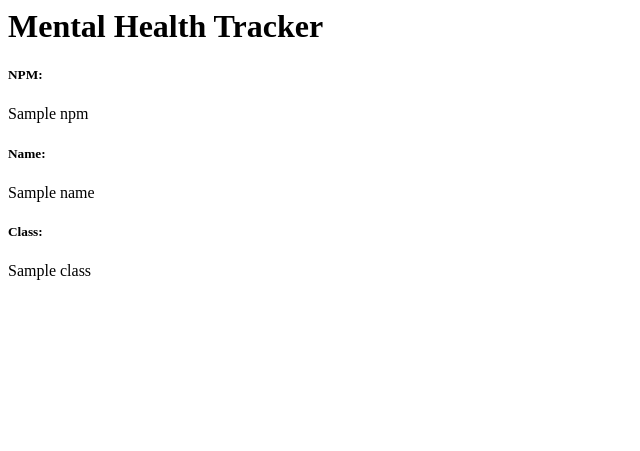
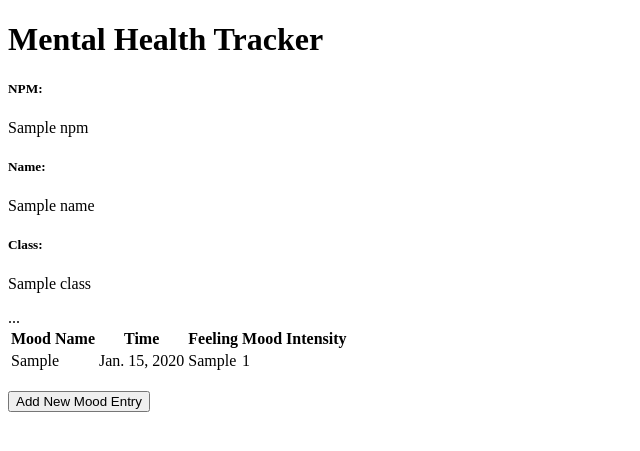
Before and after one commit to isaacboentoro/mental-health-tracker, a Django app: template main/templates/main.html in a window 1280 px wide. Shown: the top 451 px of the page, without its empty margins (0-640 px from the left). Run offline with Django 5.2, Linux system fonts and the light colour scheme; tables that the repository leaves empty hold one stand-in row (values such as "Sample post"); the template is opened without the code that fills it: values that come from a table or form of the project are taken from there, most other values are stand-ins (such as "Sample title", 1, 10 or a date in 2020).

Commit message:
Commplete Tutorial 2 (Add MoodEntry form and autodeployment to PWS)

```diff
--- a/main/models.py
+++ b/main/models.py
@@ -1,8 +1,9 @@
 from django.db import models
-
+import uuid
 # Create your models here.
 
 class MoodEntry(models.Model):
+    id = models.UUIDField(primary_key=True, default=uuid.uuid4, editable=False)  # add this line
     mood = models.CharField(max_length=255)
     time = models.DateField(auto_now_add=True)
     feelings = models.TextField()
--- a/main/templates/main.html
+++ b/main/templates/main.html
@@ -1,8 +1,43 @@
+{% extends 'base.html' %}
+{% block content %}
 <h1>Mental Health Tracker</h1>
 
 <h5>NPM: </h5>
 <p>{{ npm }}<p>
-<h5>Name: </h5>
-<p>{{ name }}<p>
-<h5>Class: </h5>
-<p>{{ class }}<p>
+
+<h5>Name:</h5>
+<p>{{ name }}</p>
+
+<h5>Class:</h5>
+<p>{{ class }}</p>
+...
+{% if not mood_entries %}
+<p>There are no mood data in mental health tracker.</p>
+{% else %}
+<table>
+  <tr>
+    <th>Mood Name</th>
+    <th>Time</th>
+    <th>Feeling</th>
+    <th>Mood Intensity</th>
+  </tr>
+
+  {% comment %} This is how to display mood data
+  {% endcomment %}
+  {% for mood_entry in mood_entries %}
+  <tr>
+    <td>{{mood_entry.mood}}</td>
+    <td>{{mood_entry.time}}</td>
+    <td>{{mood_entry.feelings}}</td>
+    <td>{{mood_entry.mood_intensity}}</td>
+  </tr>
+  {% endfor %}
+</table>
+{% endif %}
+
+<br />
+
+<a href="{% url 'main:create_mood_entry' %}">
+  <button>Add New Mood Entry</button>
+</a>
+{% endblock content %}
--- a/main/urls.py
+++ b/main/urls.py
@@ -1,8 +1,13 @@
 from django.urls import path
-from main.views import show_main
+from main.views import show_main, create_mood_entry, show_xml, show_json, show_xml_by_id, show_json_by_id
 
-ap_name = 'main'
+app_name = 'main'
 
 urlpatterns = [
         path('', show_main, name='show_main'),
+        path('create-mood-entry', create_mood_entry, name='create_mood_entry'),
+        path('xml/', show_xml, name='show_xml'),
+        path('json/', show_json, name='show_json'),
+        path('xml/<str:id>/', show_xml_by_id, name='show_xml_by_id'),
+        path('json/<str:id>/', show_json_by_id, name='show_json_by_id'),
 ]
--- a/mental_health_tracker/settings.py
+++ b/mental_health_tracker/settings.py
@@ -55,7 +55,7 @@ ROOT_URLCONF = 'mental_health_tracker.urls'
 TEMPLATES = [
     {
         'BACKEND': 'django.template.backends.django.DjangoTemplates',
-        'DIRS': [],
+        'DIRS': [BASE_DIR / 'templates'],
         'APP_DIRS': True,
         'OPTIONS': {
             'context_processors': [
@@ -122,3 +122,4 @@ STATIC_URL = 'static/'
 # https://docs.djangoproject.com/en/5.1/ref/settings/#default-auto-field
 
 DEFAULT_AUTO_FIELD = 'django.db.models.BigAutoField'
+CSRF_TRUSTED_ORIGINS = ["http://localhost","http://127.0.0.1","http://isaac-jesse-mentalhealthtracker.pbp.cs.ui.ac.id/", "https://isaac-jesse-mentalhealthtracker.pbp.cs.ui.ac.id/"]
--- /dev/null
+++ b/templates/base.html
@@ -0,0 +1,13 @@
+{% load static %}
+<!DOCTYPE html>
+<html lang="en">
+  <head>
+    <meta charset="UTF-8" />
+    <meta name="viewport" content="width=device-width, initial-scale=1.0" />
+    {% block meta %} {% endblock meta %}
+  </head>
+
+  <body>
+    {% block content %} {% endblock content %}
+  </body>
+</html>
```
Also changed, not shown: main/forms.py (added, +7 -0 lines), main/templates/create_mood_entry.html (added, +18 -0 lines), main/views.py (+38 -8 lines), .github/deploy.yml (added), main/migrations/0002_alter_moodentry_id.py (added).
